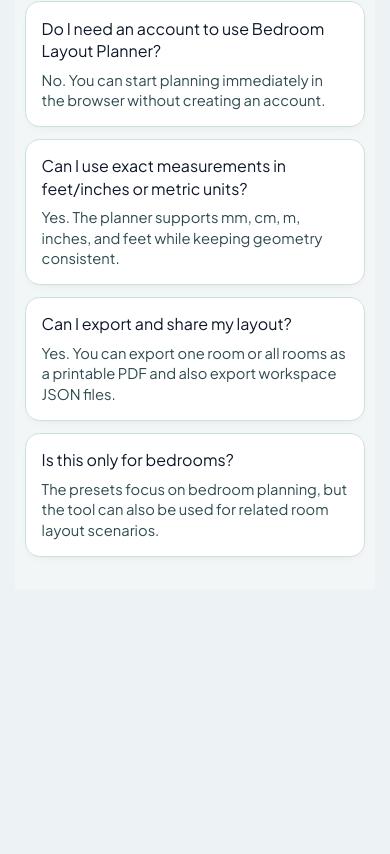
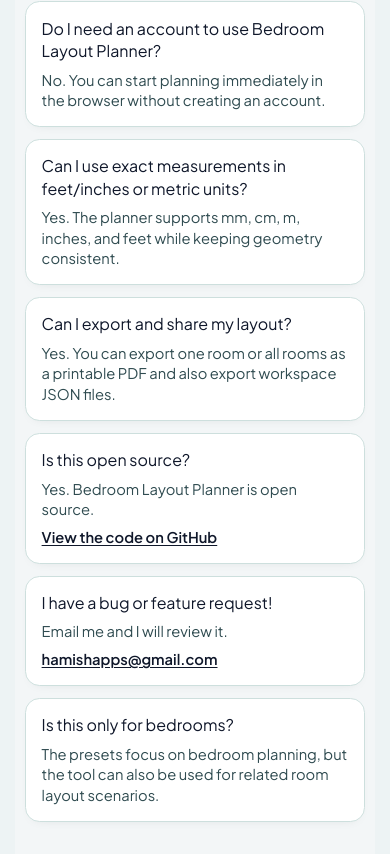
Before and after one commit to Slaymish/BedroomLayoutDesigner, a React (Vite) app: page / in a window 390 px wide. Shown: the part 1887-2741 px from the top of the page. Before the commit the page ends 2476 px from the top, so only its background shows below. Built offline with nearby package versions, Linux system fonts and the light colour scheme.

Commit message:
feat: enhance FAQ section with links and improve modal responsiveness

```diff
--- a/src/App.css
+++ b/src/App.css
@@ -652,6 +652,12 @@
   box-shadow: var(--modal-shadow);
 }
 
+.modal-shell-scrollable {
+  max-height: calc(100dvh - 2rem);
+  overflow-y: auto;
+  overscroll-behavior: contain;
+}
+
 .room-object {
   color: var(--room-object-text);
   border: 1px solid var(--room-object-border);
--- a/src/App.tsx
+++ b/src/App.tsx
@@ -2307,8 +2307,8 @@
         )}
 
         {preferencesPanelOpen && (
-          <div className="fixed inset-0 z-30 flex items-center justify-center p-4 modal-backdrop">
-            <div className="modal-shell p-5 w-full max-w-md">
+          <div className="fixed inset-0 z-30 flex items-start sm:items-center justify-center p-4 overflow-y-auto modal-backdrop">
+            <div className="modal-shell modal-shell-scrollable p-5 w-full max-w-md">
               <div className="flex items-center justify-between mb-3">
                 <h2 className="text-lg font-semibold theme-text-heading">Workspace Preferences</h2>
                 <button
--- a/src/components/LandingPage.css
+++ b/src/components/LandingPage.css
@@ -204,6 +204,23 @@
   font-size: 0.92rem;
 }
 
+.landing-faq-links {
+  display: flex;
+  flex-wrap: wrap;
+  gap: 0.65rem;
+}
+
+.landing-faq-link {
+  text-decoration: underline;
+  text-underline-offset: 2px;
+  color: var(--text-heading);
+  font-weight: 600;
+}
+
+.landing-faq-link:hover {
+  color: var(--text-strong);
+}
+
 @media (max-width: 640px) {
   .landing-hero {
     padding-top: 3.25rem;
--- a/src/components/LandingPage.tsx
+++ b/src/components/LandingPage.tsx
@@ -113,6 +113,21 @@
                 <article key={item.question} id={`faq-${toSlug(item.question)}`} className="landing-faq-item">
                   <h3>{item.question}</h3>
                   <p>{item.answer}</p>
+                  {item.links && item.links.length > 0 && (
+                    <p className="landing-faq-links">
+                      {item.links.map((link) => (
+                        <a
+                          key={`${item.question}-${link.href}`}
+                          className="landing-faq-link"
+                          href={link.href}
+                          target={link.href.startsWith('http') ? '_blank' : undefined}
+                          rel={link.href.startsWith('http') ? 'noreferrer' : undefined}
+                        >
+                          {link.label}
+                        </a>
+                      ))}
+                    </p>
+                  )}
                 </article>
               ))}
             </div>
--- a/src/content/landingContent.ts
+++ b/src/content/landingContent.ts
@@ -1,6 +1,10 @@
 export interface LandingFaqItem {
   question: string;
   answer: string;
+  links?: readonly {
+    label: string;
+    href: string;
+  }[];
 }
 
 export interface ComparisonMatrixRow {
@@ -35,6 +39,26 @@
   {
     question: 'Can I export and share my layout?',
     answer: 'Yes. You can export one room or all rooms as a printable PDF and also export workspace JSON files.',
+  },
+  {
+    question: 'Is this open source?',
+    answer: 'Yes. Bedroom Layout Planner is open source.',
+    links: [
+      {
+        label: 'View the code on GitHub',
+        href: 'https://github.com/Slaymish/BedroomLayoutDesigner',
+      },
+    ],
+  },
+  {
+    question: 'I have a bug or feature request!',
+    answer: 'Email me and I will review it.',
+    links: [
+      {
+        label: 'hamishapps@gmail.com',
+        href: 'mailto:hamishapps@gmail.com',
+      },
+    ],
   },
   {
     question: 'Is this only for bedrooms?',
```
Also changed, not shown: 1 other file (tests, documents, lock files or other folders).
